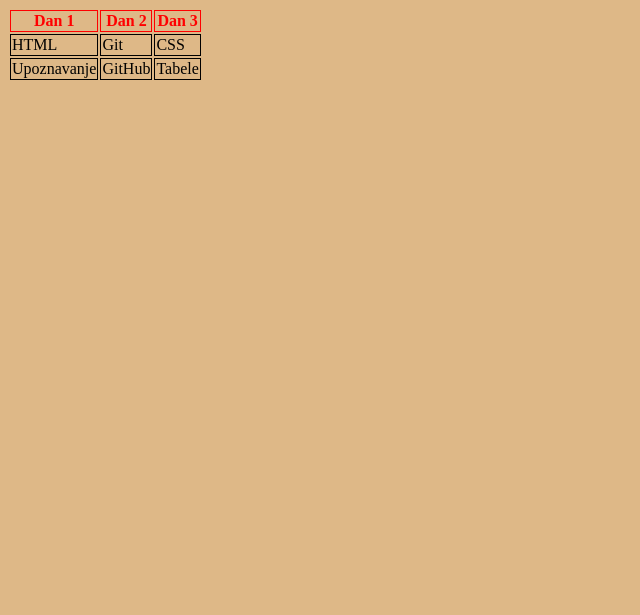
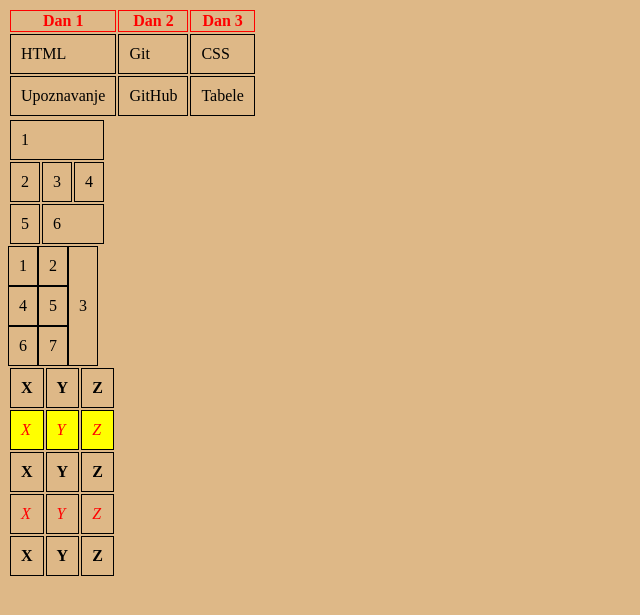
Before and after one commit to itbootcampphp/php-gen5, a PHP site: page / in a window 1280 px wide. Shown: the top 615 px of the page, without its empty margins (0-640 px from the left). Run offline with PHP 8.4, Linux system fonts and the light colour scheme.

Commit message:
4_TABELE

```diff
--- a/4_TABELE/index.html
+++ b/4_TABELE/index.html
@@ -28,5 +28,65 @@
         </tr>
     </table>
 
+    <table>
+        <tr>
+            <td colspan="3">
+                1
+            </td>
+        </tr>
+        <tr>
+            <td>2</td>
+            <td>3</td>
+            <td>4</td>
+        </tr>
+        <tr>
+            <td>5</td>
+            <td colspan="2">6</td>
+        </tr>
+    </table>
+
+    <table cellspacing="0">
+        <tr>
+            <td>1</td>
+            <td>2</td>
+            <td rowspan="3">3</td>
+        </tr>
+        <tr>
+            <td>4</td>
+            <td>5</td>
+        </tr>
+        <tr>
+            <td>6</td>
+            <td>7</td>
+        </tr>
+    </table>
+
+    <table id="xyz">
+        <tr>
+            <td>X</td>
+            <td>Y</td>
+            <td>Z</td>
+        </tr>
+        <tr>
+            <td>X</td>
+            <td>Y</td>
+            <td>Z</td>
+        </tr>
+        <tr>
+            <td>X</td>
+            <td>Y</td>
+            <td>Z</td>
+        </tr>
+        <tr>
+            <td>X</td>
+            <td>Y</td>
+            <td>Z</td>
+        </tr>
+        <tr>
+            <td>X</td>
+            <td>Y</td>
+            <td>Z</td>
+        </tr>
+    </table>
 </body>
 </html>
--- a/4_TABELE/stil.css
+++ b/4_TABELE/stil.css
@@ -8,8 +8,31 @@ th {
 
 td {
   border: 1px black solid;
+  padding: 10px;
 }
 
 #prviRed {
   color: red;
 }
+
+/* tr:nth-child(2) znači samo 2. red tabele */
+#xyz tr:nth-child(2) {
+  background-color: yellow;
+}
+
+/* tr:nth-child(2n) znači svaki drugi red tabele */
+#xyz tr:nth-child(2n) {
+  color: red;
+}
+
+#xyz tr:nth-child(odd) {
+  font-weight: bold;
+}
+
+#xyz tr:nth-child(even) {
+  font-style: italic;
+}
+
+#xyz tr:nth-child(even):hover {
+  background-color: gray;
+}
```
